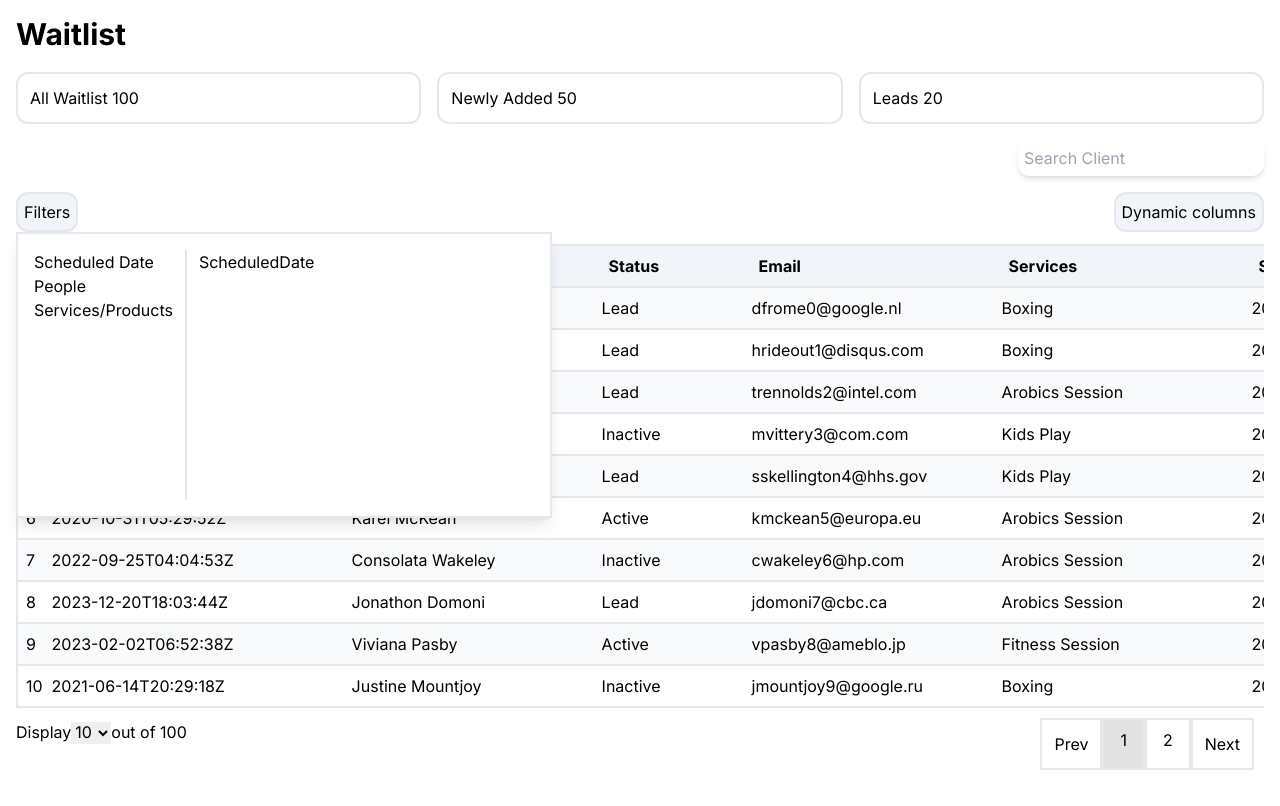
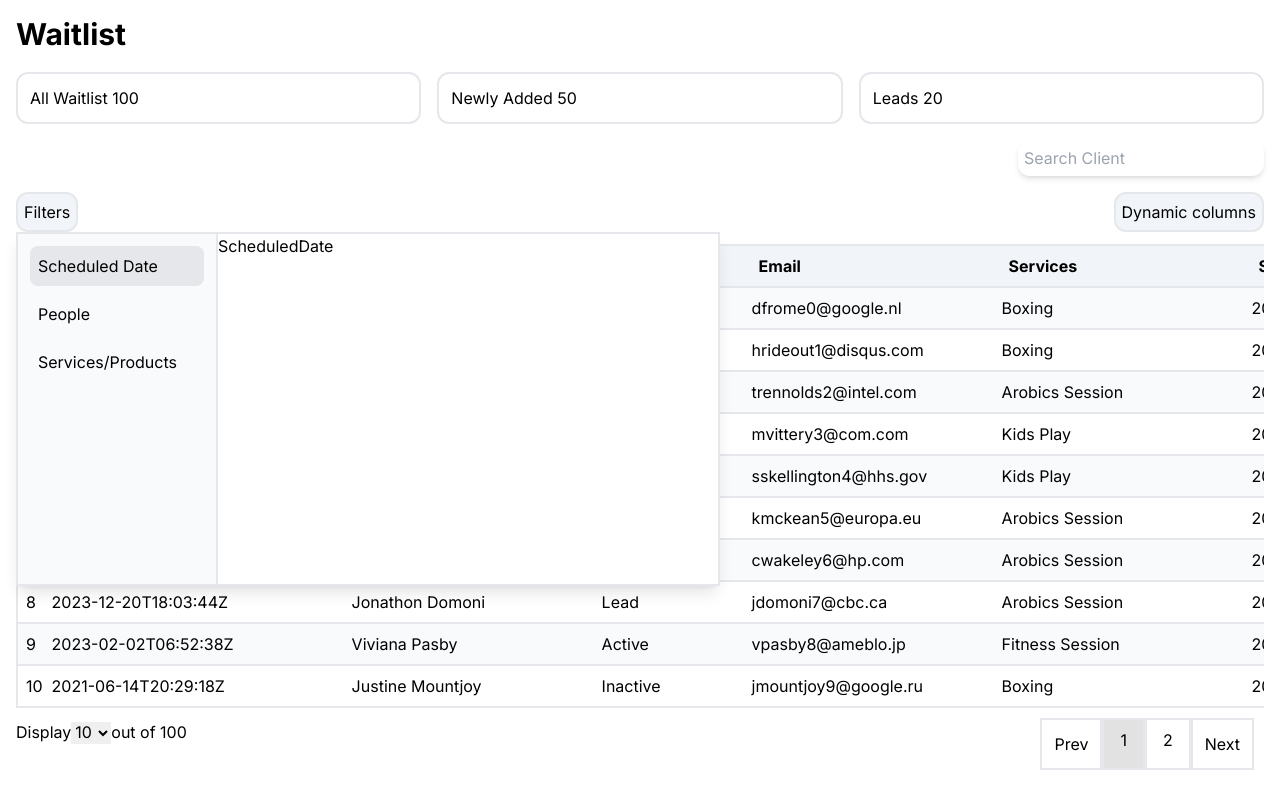
Before and after one commit to Sumant64/omnify-machine-coding, a Next.js app: page /dynamic-table-upgrade in a window 1280 px wide. Both pictures are taken after a click on the button "Filters". Built offline with nearby package versions, Linux system fonts and the light colour scheme.

Commit message:
filter styling

```diff
--- a/app/components/filter/Filter.jsx
+++ b/app/components/filter/Filter.jsx
@@ -18,17 +18,18 @@ const Filter = () => {
   }
 
   return (
-    <div className='h-[250px] w-[500px]'>
-      <div className='flex h-[250px] w-[500px]'>
-        <div className='flex'>
-          <div className="left flex-1 flex flex-col text-start">
-            <button onClick={() => setSelection(1)} className='text-start'>Scheduled Date</button>
-            <button onClick={() => setSelection(2)} className='text-start'>People</button>
-            <button onClick={() => setSelection(3)} className='text-start'>Services/Products</button>
+    <div className='h-[350px] w-[700px]'>
+      <div className='flex h-[350px] w-[700px]'>
+      {/* Left side */}
+        <div className='w-[200px] bg-slate-50 p-3 border-r-2'>
+          <div className="left flex flex-col text-start gap-2">
+            <button onClick={() => setSelection(1)} className={`text-start rounded-lg p-2 ${selection === 1 && 'bg-gray-200'} transition-all duration-300`}>Scheduled Date</button>
+            <button onClick={() => setSelection(2)} className={`text-start rounded-lg p-2 ${selection === 2 && 'bg-gray-200'} transition-all duration-300`}>People</button>
+            <button onClick={() => setSelection(3)} className={`text-start rounded-lg p-2 ${selection === 3 && 'bg-gray-200'} transition-all duration-300`}>Services/Products</button>
           </div>
-          <div className='border-r-2 ml-3 mr-3'></div>
         </div>
-        <div className="right flex-6">
+        {/* right side */}
+        <div className="right w-[500px]">
           {getActiveFilter()}
         </div>
       </div>
--- a/app/dynamic-table-upgrade/page.jsx
+++ b/app/dynamic-table-upgrade/page.jsx
@@ -134,7 +134,7 @@ const DynamicTableUpgrade = () => {
             <div className="filters flex justify-between mt-4">
                 <div className="filters">
                 <button className='border-2 rounded-xl p-[6px] bg-slate-100' onClick={() => setFilterDialog(!filterDialog)}>Filters</button>
-                <div className={`border-2 bg-[#fff] shadow-lg absolute p-4 ${filterDialog ? 'block' : 'hidden'}`}>
+                <div className={`border-2 bg-[#fff] shadow-lg absolute ${filterDialog ? 'block' : 'hidden'}`}>
                     <Filter />
                 </div>
                 </div>
```
